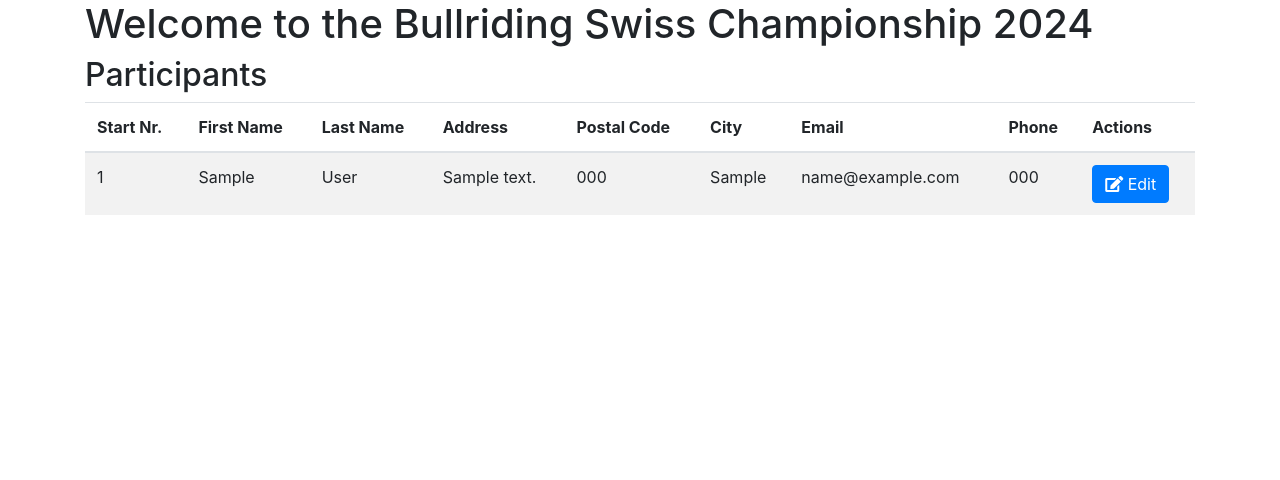
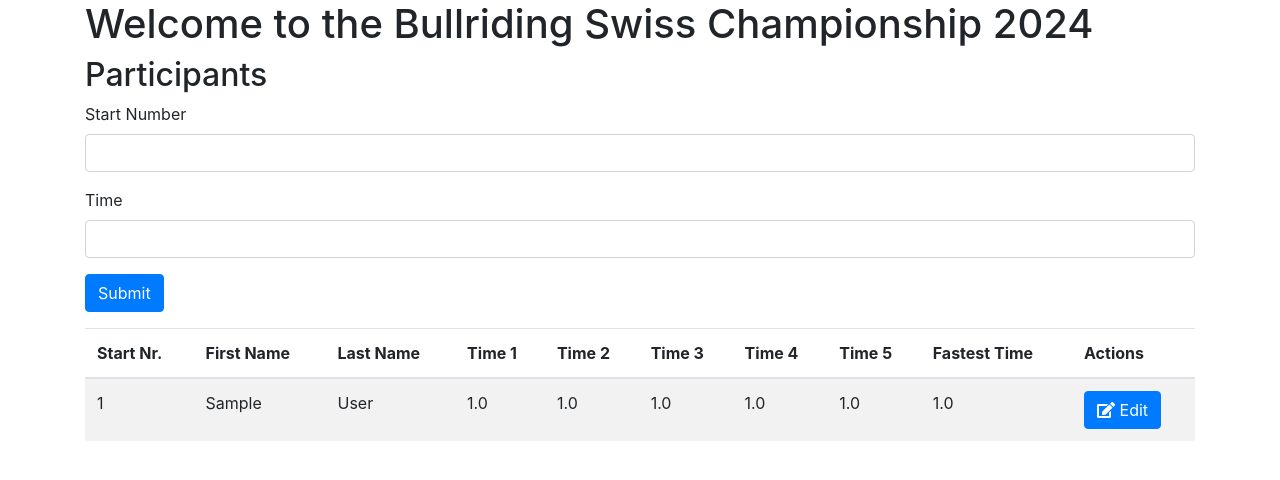
Before and after one commit to swisi/bullriding_2024, a Flask app: page / in a window 1280 px wide. Shown: the part 56-536 px from the top of the page. Run offline with Flask 3, Linux system fonts and the light colour scheme; a user stored in the database is signed in; tables that the repository leaves empty hold one stand-in row (values such as "Sample post"); some libraries are stand-ins or nearby versions.

Commit message:
Upadte 2

```diff
--- a/app/forms.py
+++ b/app/forms.py
@@ -1,5 +1,5 @@
 from flask_wtf import FlaskForm
-from wtforms import StringField, PasswordField, BooleanField, SubmitField, IntegerField, HiddenField
+from wtforms import StringField, PasswordField, BooleanField, SubmitField, IntegerField, HiddenField, FloatField
 from wtforms.validators import DataRequired, ValidationError, Email, EqualTo
 from app.models import User, Participant
 
@@ -86,3 +86,8 @@ class ParticipantForm(FlaskForm):
             return float(value) if value.strip() else None
         except ValueError:
             return None
+
+class TimeEntryForm(FlaskForm):
+    rider = IntegerField('Start Number', validators=[DataRequired()])
+    time = FloatField('Time', validators=[DataRequired()])
+    submit = SubmitField('Submit')
--- a/app/routes.py
+++ b/app/routes.py
@@ -3,7 +3,7 @@ from flask_login import current_user, login_user, logout_user, login_required
 
 from app import db
 from app.models import User, Participant
-from app.forms import LoginForm, RegistrationForm, ParticipantForm
+from app.forms import LoginForm, RegistrationForm, ParticipantForm, TimeEntryForm
 
 bp = Blueprint('main', __name__)
 
@@ -12,7 +12,8 @@ bp = Blueprint('main', __name__)
 @login_required
 def index():
     participants = Participant.query.all() if current_user.is_authenticated else []
-    return render_template('index.html', title='Home', participants=participants)
+    form = TimeEntryForm()
+    return render_template('index.html', title='Home', participants=participants, form=form)
 
 @bp.route('/login', methods=['GET', 'POST'])
 def login():
@@ -51,7 +52,6 @@ def register():
 @login_required
 def participant():
     form = ParticipantForm()
-
     if form.validate_on_submit():
         participant = Participant()
         form.update_data(participant)
@@ -68,7 +68,6 @@ def participant():
 def participant_edit(id):
     participant = Participant.query.get_or_404(id)
     form = ParticipantForm(obj=participant)
-
     if form.validate_on_submit():
         form.update_data(participant)
         db.session.commit()
@@ -76,7 +75,29 @@ def participant_edit(id):
         return redirect(url_for('main.index'))
     else:
         print("Form validation failed")
-
     form.load_data(participant)
     form.shortest_time.data = participant.shortest_time
     return render_template('participant_edit.html', title='Edit Participant', form=form)
+
+@bp.route('/add_time', methods=['POST'])
+@login_required
+def add_time():
+    form = TimeEntryForm()
+    if form.validate_on_submit():
+        rider = form.rider.data
+        new_time = form.time.data
+        participant = Participant.query.filter_by(start_nr=rider).first()
+
+        if participant:
+            # Update existing participant
+            times = [participant.time1, participant.time2, participant.time3, participant.time4, participant.time5]
+            for i in range(len(times)):
+                if times[i] is None:
+                    times[i] = new_time
+                    break
+            participant.time1, participant.time2, participant.time3, participant.time4, participant.time5 = times
+            db.session.commit()
+            flash('Time entry added successfully!')
+        else:
+            flash('Participant not found')
+    return redirect(url_for('main.index'))
--- a/app/templates/index.html
+++ b/app/templates/index.html
@@ -3,17 +3,32 @@
   <h1>Welcome to the Bullriding Swiss Championship 2024</h1>
   {% if current_user.is_authenticated %}
     <h2>Participants</h2>
+    <form method="POST" action="{{ url_for('main.add_time') }}">
+      {{ form.hidden_tag() }}
+      <div class="form-group">
+        {{ form.rider.label(class="form-label") }}
+        {{ form.rider(class="form-control") }}
+      </div>
+      <div class="form-group">
+        {{ form.time.label(class="form-label") }}
+        {{ form.time(class="form-control") }}
+      </div>
+      <div class="form-group">
+        {{ form.submit(class="btn btn-primary") }}
+      </div>
+    </form>
     <table class="table table-striped">
       <thead>
         <tr>
           <th>Start Nr.</th>
           <th>First Name</th>
           <th>Last Name</th>
-          <th>Address</th>
-          <th>Postal Code</th>
-          <th>City</th>
-          <th>Email</th>
-          <th>Phone</th>
+          <th>Time 1</th>
+          <th>Time 2</th>
+          <th>Time 3</th>
+          <th>Time 4</th>
+          <th>Time 5</th>
+          <th>Fastest Time</th>
           <th>Actions</th>
         </tr>
       </thead>
@@ -23,11 +38,12 @@
             <td>{{ participant.start_nr }}</td>
             <td>{{ participant.first_name }}</td>
             <td>{{ participant.last_name }}</td>
-            <td>{{ participant.address }}</td>
-            <td>{{ participant.postal_code }}</td>
-            <td>{{ participant.city }}</td>
-            <td>{{ participant.email }}</td>
-            <td>{{ participant.phone }}</td>
+            <td>{{ participant.time1 }}</td>
+            <td>{{ participant.time2 }}</td>
+            <td>{{ participant.time3 }}</td>
+            <td>{{ participant.time4 }}</td>
+            <td>{{ participant.time5 }}</td>
+            <td>{{ participant.shortest_time }}</td>
             <td>
               <a href="{{ url_for('main.participant_edit', id=participant.id) }}" class="btn btn-primary">
                 <i class="fas fa-edit"></i> Edit
```
